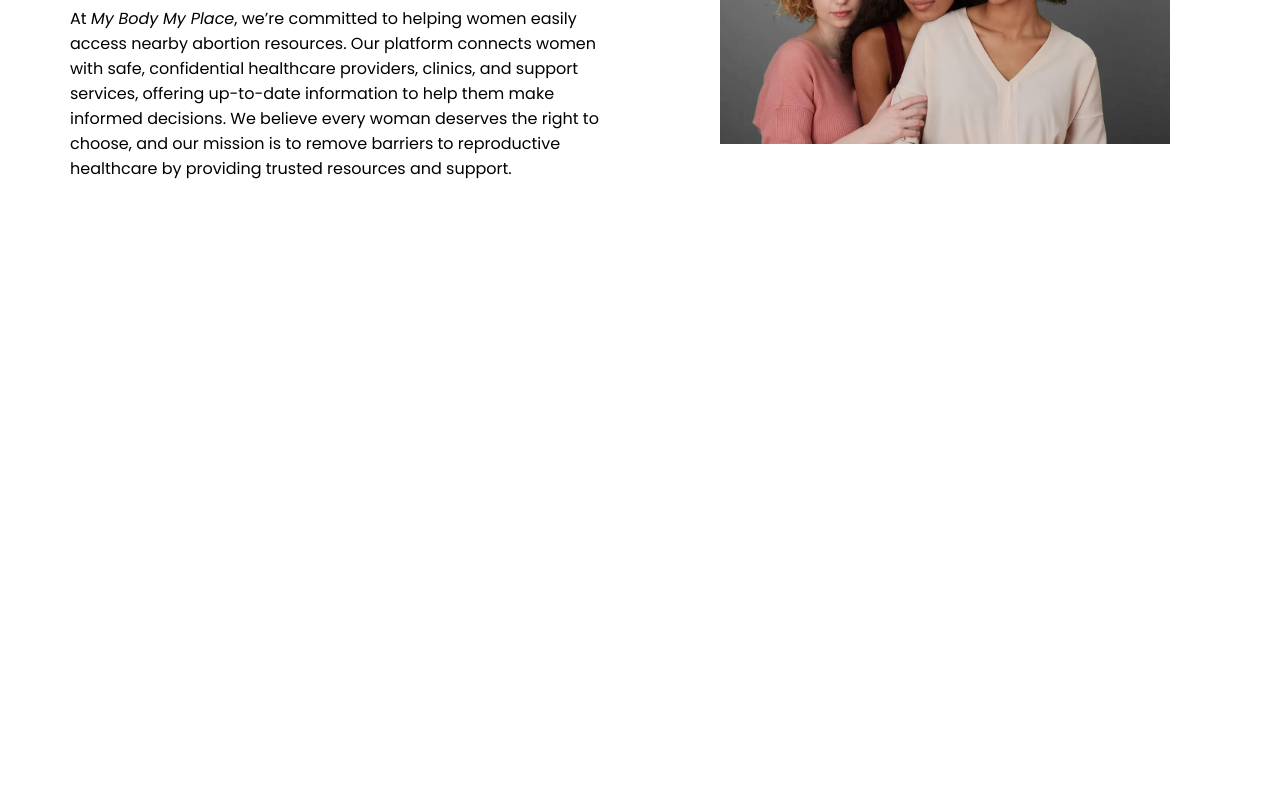
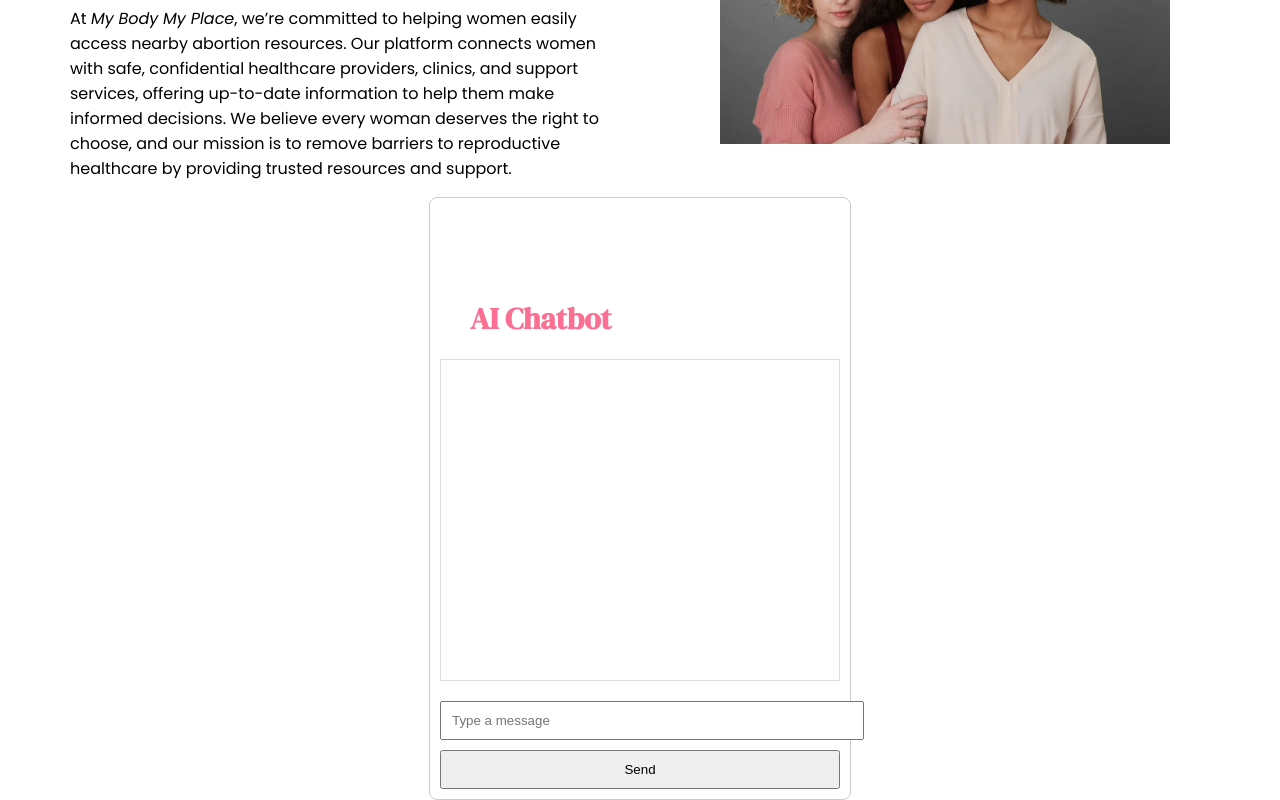
Before and after one commit to kaylainoa/Swamphacks, a React (Create React App) app: page / in a window 1280 px wide. Shown: the part 1280-2080 px from the top of the page. Before the commit the page ends 1477 px from the top, so only its background shows below. Built offline with nearby package versions, Linux system fonts and the light colour scheme.

Commit message:
chatbot changes

```diff
--- a/package.json
+++ b/package.json
@@ -10,6 +10,7 @@
     "font-awesome": "^4.7.0",
     "openai": "^4.80.1",
     "react": "^19.0.0",
+    "react-chatbot-kit": "^2.2.2",
     "react-dom": "^19.0.0",
     "react-router-dom": "^7.1.3",
     "react-scripts": "^5.0.1",
--- a/src/App.js
+++ b/src/App.js
@@ -2,6 +2,7 @@ import './App.css';
 import Home from "./Home.js";
 import LoginPage from "./LoginPage.js";
 import Clinic from "./Clinic.js";
+import Chatbot from "./Chatbot.js";
 //import ClinicFinder from ".//Components/ClinicFinder.js";
 import Navbar from ".//Components/Navbar.js";
 
@@ -24,6 +25,7 @@ function App() {
           <Route path="/clinic" element={<Clinic/>}/>
 
         </Routes>
+        <Chatbot />
       </Router>
     </div>
 
--- a/src/Chatbot.js
+++ b/src/Chatbot.js
@@ -1,15 +1,96 @@
-import OpenAI from "openai";
+import React, { useState } from "react";
+import axios from "axios";
 
-const openai = new OpenAI({
-  apiKey: "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",
-});
+const Chatbot = () => {
+  const [userMessage, setUserMessage] = useState("");
+  const [chatHistory, setChatHistory] = useState([]);
+  const [loading, setLoading] = useState(false);
 
-const completion = openai.chat.completions.create({
-  model: "gpt-4o-mini",
-  store: true,
-  messages: [
-    {"role": "user", "content": "write a haiku about ai"},
-  ],
-});
+  // Function to send the message to OpenAI and get the response
+  const sendMessage = async (e) => {
+    e.preventDefault();
+    if (!userMessage.trim()) return; // Don't send if empty
 
-completion.then((result) => console.log(result.choices[0].message));
+    // Add the user's message to chat history
+    setChatHistory([...chatHistory, { sender: "user", message: userMessage }]);
+    setLoading(true);
+
+    try {
+      // Send the user's message to OpenAI's API
+      const response = await axios.post(
+        "https://api.openai.com/v1/chat/completions", // Correct endpoint for chat models
+        {
+          model: "gpt-3.5-turbo", // Correct model
+          messages: [
+            { role: "user", content: userMessage }, // Format for chat models
+          ],
+          max_tokens: 100,
+          temperature: 0.7,
+        },
+        {
+          headers: {
+            "Authorization": `Bearer ${process.env.REACT_APP_OPENAI_API_KEY}`, // Securely use the API key
+            "Content-Type": "application/json",
+          },
+        }
+      );
+
+
+      const botResponse = response.data.choices[0].message.content.trim();
+
+
+      setChatHistory([
+        ...chatHistory,
+        { sender: "user", message: userMessage },
+        { sender: "bot", message: botResponse },
+      ]);
+      //setUserMessage("");
+    } catch (error) {
+      console.error("Error sending message to OpenAI API:", error.response || error);
+      setChatHistory([
+        ...chatHistory,
+        { sender: "bot", message: "Sorry, something went wrong. Please try again." },
+      ]);
+    } finally {
+      setLoading(false);
+    }
+  };
+
+  return (
+    <div style={{ width: "400px", margin: "0 auto", padding: "10px", border: "1px solid #ccc", borderRadius: "8px" }}>
+      <h2>AI Chatbot</h2>
+      <div
+        style={{
+          height: "300px",
+          overflowY: "scroll",
+          border: "1px solid #ddd",
+          marginBottom: "20px",
+          padding: "10px",
+        }}
+      >
+        {chatHistory.map((chat, index) => (
+          <div key={index} style={{ textAlign: chat.sender === "user" ? "right" : "left" }}>
+            <b>{chat.sender === "user" ? "You" : "Bot"}:</b>
+            //<p>{chat.message}</p>
+          </div>
+        ))}
+        {loading && <p>Bot is typing...</p>}
+      </div>
+      <form onSubmit={sendMessage}>
+        <input
+          type="text"
+          value={userMessage}
+          onChange={(e) => setUserMessage(e.target.value)}
+          placeholder="Type a message"
+          style={{ width: "100%", padding: "10px" }}
+          required
+        />
+        <button type="submit" style={{ marginTop: "10px", padding: "10px", width: "100%" }}>
+          Send
+        </button>
+      </form>
+    </div>
+  );
+};
+
+export default Chatbot;
```
Also changed, not shown: 1 other file (tests, documents, lock files or other folders).
